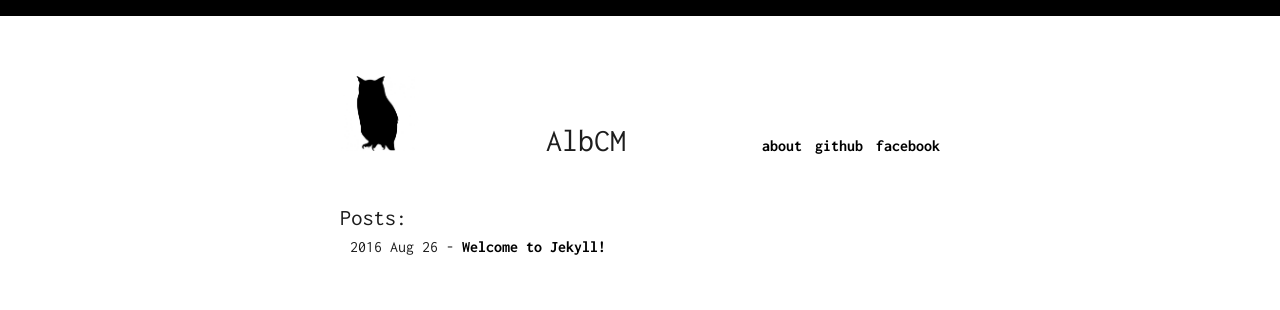
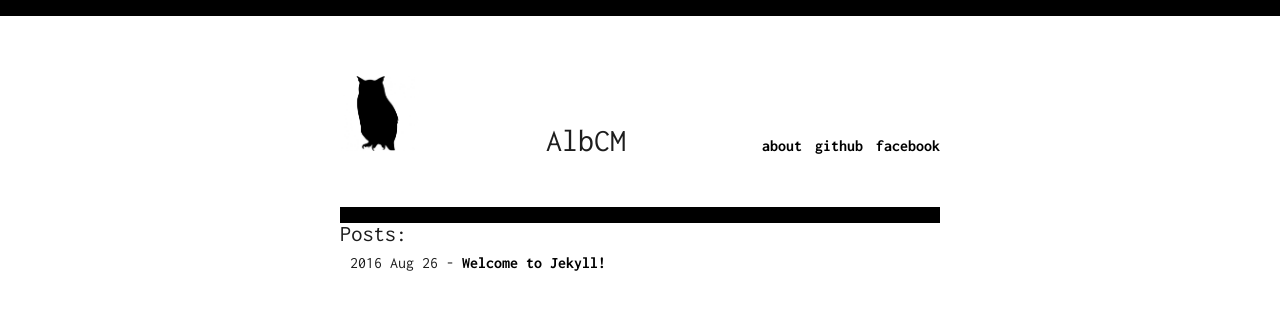
Before and after one commit to AlbCM/albcm.github.io, a Jekyll site: the page built from index.html, in a window 1280 px wide. Shown: the top 310 px of the page. Built offline with Jekyll 4.4.1, drawn with Linux system fonts in a browser that asks for light colours; comment, search, counter and statistics services are not loaded.

Commit message:
Update main.scss

```diff
--- a/assets/css/main.scss
+++ b/assets/css/main.scss
@@ -86,6 +86,9 @@ ul {
 }
 
 .blog {
+ 	border-top-style:solid;
+	border-top-width:1em;
+	border-top-color:black;
 	padding-bottom: 30px;
 	h1 {
 		font-size: 1.4em;
```
